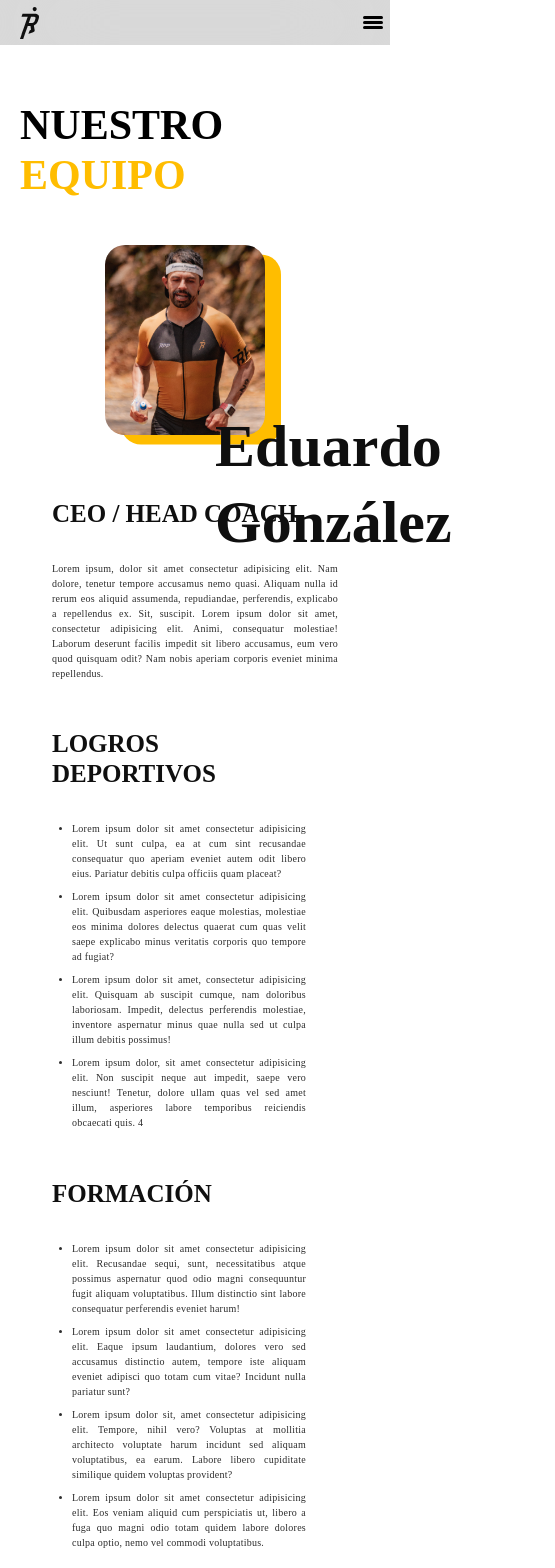
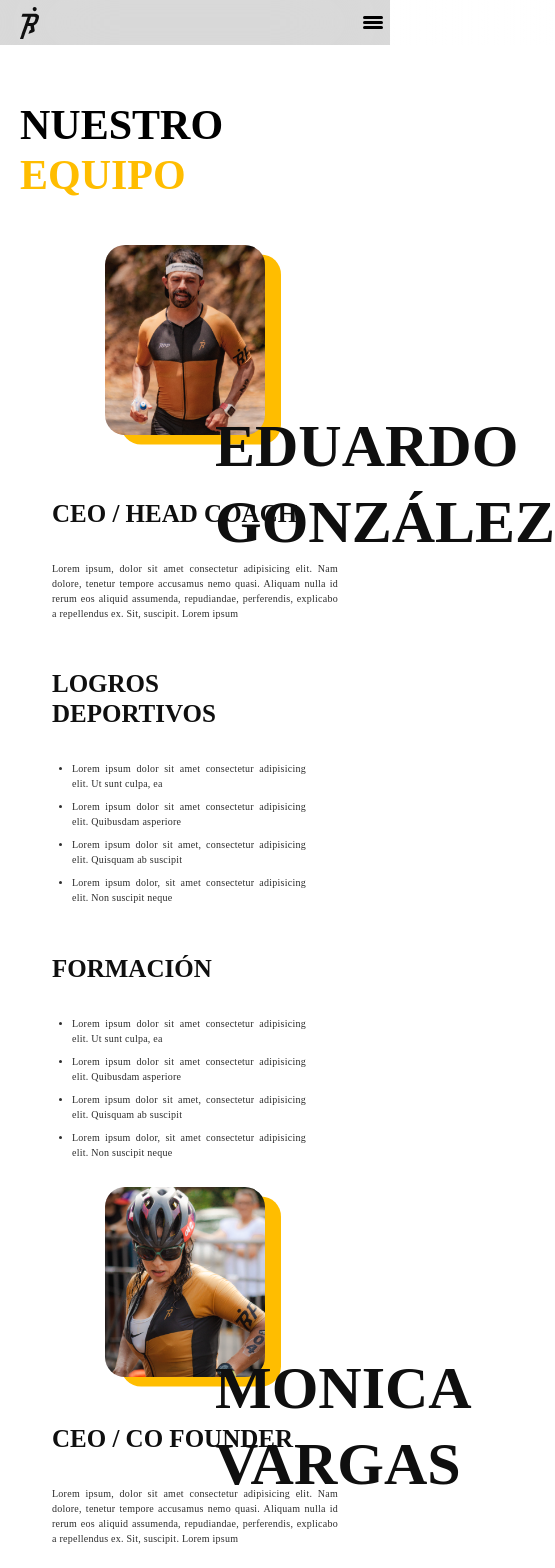
Before and after one commit to RunningPersonalPlan/webPage, a React (Vite) app in the folder Rpp/: page /nuestro-equipo in a window 390 px wide. Shown: the top 1568 px of the page, 555 px wide, since content can reach past the window. Built offline with nearby package versions, Linux system fonts and the light colour scheme.

Commit message:
estilos de sobre nosotros ya final?

```diff
--- /dev/null
+++ b/Rpp/src/components/NuestroEquipoCardDer.css
@@ -0,0 +1,140 @@
+.container-img-der{
+    position: relative;
+    width: 800px;
+    height: 800px;
+    background-color: transparent;
+}
+.imgder{
+    position:absolute;
+    width: 564px;
+    height: 667px;
+    border-radius: 20px;
+    top: 45%;
+    left: 45%;
+    transform: translate(-50%, -50%);
+
+}
+.cuadro-amarillo-der{
+    position: absolute;
+    width: 564px;
+    height: 667px;
+    top: 45%;
+    left: 45%;
+    transform: translate(-55%, -45%);
+    border-radius: 20px;
+    background: #FFBD00;
+}
+.Nombre-der{
+    position: absolute;
+    top: 85%;
+    left: 15%;
+    min-width: 100px;
+    text-wrap: nowrap;
+    transform: translate(-50%, -50%);
+    color: var(--Black, #0F0F0F);
+    /* Heading 2 */
+    font-family: Recursive;
+    font-size: 49px;
+    font-style: normal;
+    font-weight: 700;
+    line-height: 120%; /* 58.8px */
+    width: 239px;
+    height: 94px;
+}
+
+@media screen and (max-width: 824px){
+
+    .container-img-der{
+        position: relative;
+        width: 800px;
+        height: 800px;
+        background-color: transparent;
+    }
+    .imgder{
+        position:absolute;
+        width: 564px;
+        height: 667px;
+        border-radius: 20px;
+        top: 45%;
+        left: 55%;
+        transform: translate(-50%, -50%);
+
+    }
+    .cuadro-amarillo-der{
+        position: absolute;
+        width: 564px;
+        height: 667px;
+        top: 45%;
+        left: 55%;
+        transform: translate(-55%, -45%);
+        border-radius: 20px;
+        background: #FFBD00;
+    }
+    .Nombre-der{
+        position: absolute;
+        top: 85%;
+        left: 25%;
+        min-width: 100px;
+        text-wrap: nowrap;
+        transform: translate(-50%, -50%);
+        color: var(--Black, #0F0F0F);
+        /* Heading 2 */
+        font-family: Recursive;
+        font-size: 49px;
+        font-style: normal;
+        font-weight: 700;
+        line-height: 120%; /* 58.8px */
+        width: 239px;
+        height: 94px;
+    }
+
+
+}
+
+@media screen and (max-width: 629px){
+
+    .container-img-der{
+        position: relative;
+        width: 200px;
+        height: 200px;
+        background-color: transparent;
+    }
+    .imgder{
+        position:absolute;
+        width: 160px;
+        height: 190px;
+        border-radius: 20px;
+        top: 45%;
+        left: 45%;
+        transform: translate(-50%, -50%);
+
+    }
+    .cuadro-amarillo-der{
+        position: absolute;
+        width: 160px;
+        height: 190px;
+        top: 45%;
+        left: 45%;
+        transform: translate(-40%, -45%);
+        border-radius: 20px;
+        background: #FFBD00;
+    }
+    .Nombre-der{
+        position: absolute;
+        top: 75%;
+        left: 85%;
+        min-width: 60px;
+        text-wrap: nowrap;
+        transform: translate(-50%, -50%);
+        color: var(--Black, #0F0F0F);
+        /* Heading 2 */
+        font-family: Recursive;
+        font-size: 30px;
+        font-style: normal;
+        font-weight: 700;
+        line-height: 120%; /* 58.8px */
+        width: 100px;
+        height: 25px;
+    }
+
+}
--- /dev/null
+++ b/Rpp/src/components/NuestroEquipoCardDer.jsx
@@ -0,0 +1,35 @@
+import React from 'react';
+import "./NuestroEquipoCardDer.css"
+
+const NuestroEquipoCardDer = ({ nombre,imagen, apellido }) => {
+  return (
+    <div className="container-img-der">
+
+      {/* cuadro amarillo */}
+      <div className='cuadro-amarillo-der'>
+      </div>
+
+       {/* Imagen  */}
+       <img
+        className="object-cover object-center imgder"
+        src={imagen}
+        alt={`Imagen de ${nombre}`}
+      />
+
+      <div className='Nombre-der' >
+      <h1 >
+        {nombre}
+      </h1>
+      <h1>
+        {apellido}
+      </h1>
+
+      </div>
+
+
+
+    </div>
+  );
+};
+
+export default NuestroEquipoCardDer;
--- a/Rpp/src/views/Entrenamiento.jsx
+++ b/Rpp/src/views/Entrenamiento.jsx
@@ -1,7 +1,9 @@
 import React from 'react';
 import NuestroEquipoCardIzq from "../components/NuestroEquipoCardIzq.jsx"
 import eduardoimg from "../assets/Eduardoimg.png";
+import Monica from "../assets/Monica.png";
 import "./NuestroEquipo.css"
+import NuestroEquipoCardDer from '../components/NuestroEquipoCardDer.jsx';
 const Entrenamiento = () => {
 
 
@@ -13,9 +15,9 @@ const Entrenamiento = () => {
         <div className="flex flex-wrap justify-center gap-6">
 
           <NuestroEquipoCardIzq
-            key="Eduardo González"
-            nombre="Eduardo"
-            apellido="González"
+            key="EDUARDO GONZÁLEZ"
+            nombre="EDUARDO"
+            apellido="GONZÁLEZ"
             imagen={eduardoimg}
           />
 
@@ -26,9 +28,6 @@ const Entrenamiento = () => {
             Lorem ipsum, dolor sit amet consectetur adipisicing elit. Nam dolore, tenetur
              tempore accusamus nemo quasi. Aliquam nulla id rerum eos aliquid assumenda,
              repudiandae, perferendis, explicabo a repellendus ex. Sit, suscipit. Lorem ipsum
-             dolor sit amet, consectetur adipisicing elit. Animi, consequatur molestiae! Laborum
-             deserunt facilis impedit sit libero accusamus, eum vero quod quisquam odit? Nam nobis
-             aperiam corporis eveniet minima repellendus.
           </p>
 
         </div>
@@ -36,29 +35,75 @@ const Entrenamiento = () => {
         <div className='flex-area-1 flex gap-8  mx-8 md:mx-8 sm:mx-0 '>
           <div className='flex-area-1-content'>
             <h1 className='flex-titulo-area-1 mb-8 '>LOGROS DEPORTIVOS</h1>
-            <p className='flex-content-area-1'>
+            <div className='flex-content-area-1'>
                <ul className='list-disc pl-5 space-y-2'>
-                  <li>Lorem ipsum dolor sit amet consectetur adipisicing elit. Ut sunt culpa, ea at cum sint recusandae consequatur quo aperiam eveniet autem odit libero eius. Pariatur debitis culpa officiis quam placeat?</li>
-                  <li>Lorem ipsum dolor sit amet consectetur adipisicing elit. Quibusdam asperiores eaque molestias, molestiae eos minima dolores delectus quaerat cum quas velit saepe explicabo minus veritatis corporis quo tempore ad fugiat?</li>
-                  <li>Lorem ipsum dolor sit amet, consectetur adipisicing elit. Quisquam ab suscipit cumque, nam doloribus laboriosam. Impedit, delectus perferendis molestiae, inventore aspernatur minus quae nulla sed ut culpa illum debitis possimus!</li>
-                  <li>Lorem ipsum dolor, sit amet consectetur adipisicing elit. Non suscipit neque aut impedit, saepe vero nesciunt! Tenetur, dolore ullam quas vel sed amet illum, asperiores labore temporibus reiciendis obcaecati quis. 4</li>
+                  <li>Lorem ipsum dolor sit amet consectetur adipisicing elit. Ut sunt culpa, ea</li>
+                  <li>Lorem ipsum dolor sit amet consectetur adipisicing elit. Quibusdam asperiore</li>
+                  <li>Lorem ipsum dolor sit amet, consectetur adipisicing elit. Quisquam ab suscipit</li>
+                  <li>Lorem ipsum dolor, sit amet consectetur adipisicing elit. Non suscipit neque</li>
                </ul>
-            </p>
+            </div>
           </div>
           <div className='flex-area-1-content'>
             <h1 className='flex-titulo-area-1 mb-8'>FORMACIÓN</h1>
-            <p className='flex-content-area-1'>
+            <div className='flex-content-area-1'>
             <ul className='list-disc pl-5 space-y-2'>
-                  <li>Lorem ipsum dolor sit amet consectetur adipisicing elit. Recusandae sequi, sunt, necessitatibus atque possimus aspernatur quod odio magni consequuntur fugit aliquam voluptatibus. Illum distinctio sint labore consequatur perferendis eveniet harum!</li>
-                  <li>Lorem ipsum dolor sit amet consectetur adipisicing elit. Eaque ipsum laudantium, dolores vero sed accusamus distinctio autem, tempore iste aliquam eveniet adipisci quo totam cum vitae? Incidunt nulla pariatur sunt?</li>
-                  <li>Lorem ipsum dolor sit, amet consectetur adipisicing elit. Tempore, nihil vero? Voluptas at mollitia architecto voluptate harum incidunt sed aliquam voluptatibus, ea earum. Labore libero cupiditate similique quidem voluptas provident? </li>
-                  <li>Lorem ipsum dolor sit amet consectetur adipisicing elit. Eos veniam aliquid cum perspiciatis ut, libero a fuga quo magni odio totam quidem labore dolores culpa optio, nemo vel commodi voluptatibus.</li>
+                  <li>Lorem ipsum dolor sit amet consectetur adipisicing elit. Ut sunt culpa, ea</li>
+                  <li>Lorem ipsum dolor sit amet consectetur adipisicing elit. Quibusdam asperiore</li>
+                  <li>Lorem ipsum dolor sit amet, consectetur adipisicing elit. Quisquam ab suscipit</li>
+                  <li>Lorem ipsum dolor, sit amet consectetur adipisicing elit. Non suscipit neque</li>
                </ul>
-            </p>
+            </div>
 
           </div>
         </div>
       </section>
+
+      <section className='flex  justify-center mt-8 sectionizq'>
+        <div className="flex  justify-center gap-6">
+
+          <NuestroEquipoCardDer
+            key="MONICA VARGAS"
+            nombre="MONICA"
+            apellido="VARGAS"
+            imagen={Monica}
+          />
+
+        </div>
+
+        <div className='containerder'>
+
+        <div className='area-1 mb-8 mx-8 md:mx-8 sm:mx-0 mt-8' >
+          <h1 className='titulo-area-1 mb-8' >CEO / CO FOUNDER</h1>
+          <p className='content-area-1'>
+            Lorem ipsum, dolor sit amet consectetur adipisicing elit. Nam dolore, tenetur
+             tempore accusamus nemo quasi. Aliquam nulla id rerum eos aliquid assumenda,
+             repudiandae, perferendis, explicabo a repellendus ex. Sit, suscipit. Lorem ipsum
+
+          </p>
+
+        </div>
+
+        <div className='area-1 mb-8 mx-8 md:mx-8 sm:mx-0 mt-8'>
+
+            <h1 className='titulo-area-1 mb-8 '>LOGROS DEPORTIVOS Y FORMACIÓN</h1>
+            <div className='content-area-1'>
+               <ul className='list-disc pl-5 space-y-2 content-area-1'>
+                  <li>Lorem ipsum dolor sit amet consectetur adipisicing elit. Ut sunt culpa, ea</li>
+                  <li>Lorem ipsum dolor sit amet consectetur adipisicing elit. Quibusdam asperiore</li>
+                  <li>Lorem ipsum dolor sit amet, consectetur adipisicing elit. Quisquam ab suscipit</li>
+                  <li>Lorem ipsum dolor, sit amet consectetur adipisicing elit. Non suscipit neque</li>
+               </ul>
+            </div>
+
+        </div>
+        </div>
+
+      </section>
+
+
+
+
 
     </div>
   );
--- a/Rpp/src/views/NuestroEquipo.css
+++ b/Rpp/src/views/NuestroEquipo.css
@@ -6,6 +6,10 @@
     font-weight: 800;
     line-height: 120%;
     margin-bottom: 49px;
+
+}
+.containerder{
+    min-width: 589px;
 
 }
 
@@ -60,7 +64,15 @@
     line-height: 150%; /* 37.5px */
     letter-spacing: 0.25px;
 }
+@media screen and (max-width:1400px) {
+    .containerder{
+        min-width: 100px;
 
+    }
+    .sectionizq{
+        flex-wrap: wrap;
+    }
+}
 
 @media screen and (max-width: 950px) {
 
```
Also changed, not shown: Rpp/src/assets/Monica.png (added).
